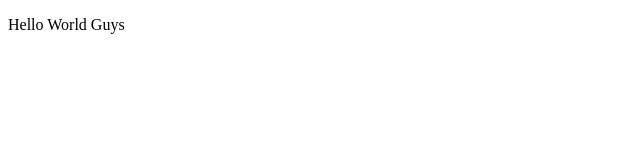
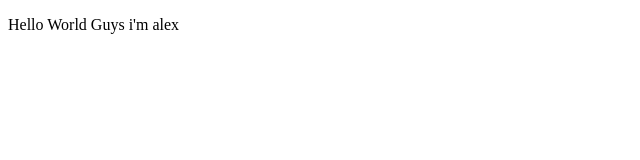
Before and after one commit to wlm6alx/Hello-World-Git, a plain HTML site: page index.html in a window 1280 px wide. Shown: the full height of the page, 0-640 px from the left. Drawn offline with Linux system fonts and the light colour scheme.

Commit message:
Projet initial

```diff
--- a/index.html
+++ b/index.html
@@ -6,6 +6,6 @@
 <title>Document</title>
 </head>
 <body>
-<p>Hello World Guys</p>
+<p>Hello World Guys i'm alex</p>
 </body>
 </html>
```
Also changed, not shown: 2 other files.
